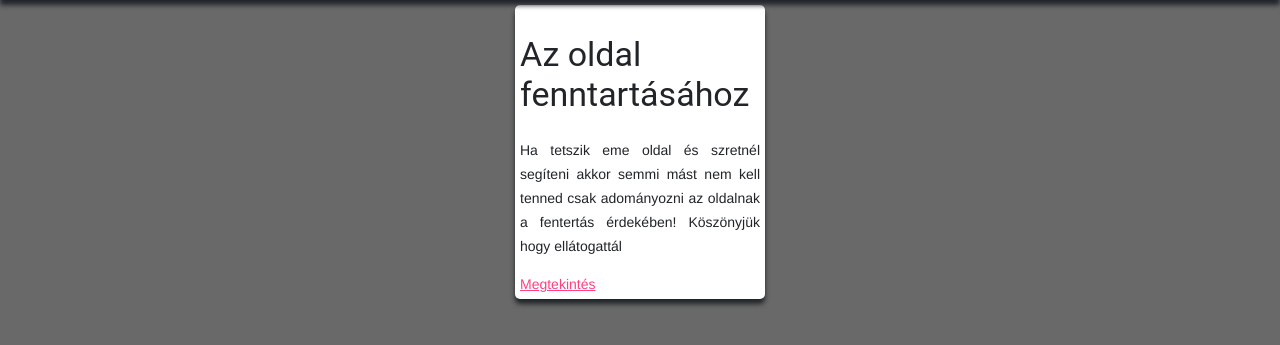
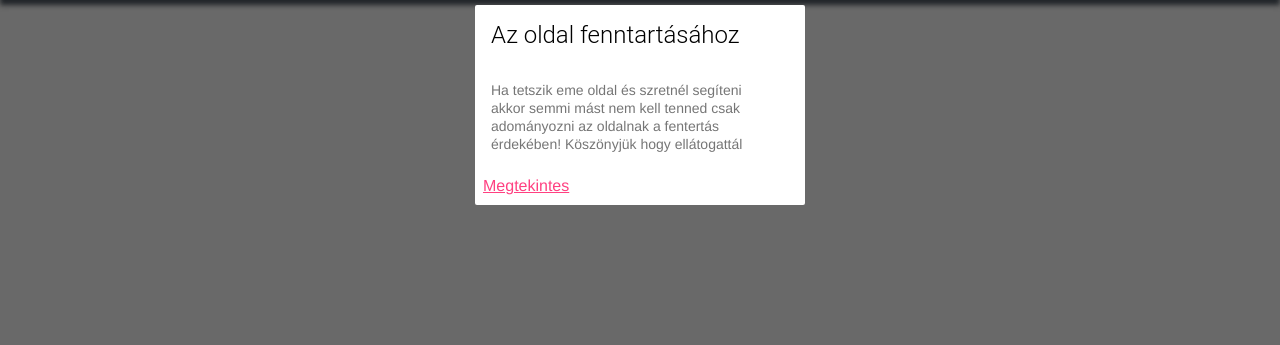
Before and after one commit to KVince002/AdomanyDjango-Rolling, a Django app: page / in a window 1280 px wide. Shown: the part 43-388 px from the top of the page. Run offline with Django 4.2, Linux system fonts and the light colour scheme; data comes from the database, SQL or seed files in the repository; some libraries are stand-ins or nearby versions.

Commit message:
home mostmár mdl kártyákat használ

```diff
--- a/AdomanyOldal/app/templates/app/home.html
+++ b/AdomanyOldal/app/templates/app/home.html
@@ -14,10 +14,16 @@
 <!-- kártyák listája -->
 <div id="kartyak">
     {%for i in promos%}
-    <div class="kartya" id="{{i.id}}">
-        <h3 class="kartyaCim">{{ i.cim }}</h3>
-        <p>{{ i.leiras }}</p>
-        <a href="{% url 'gyujtes' i.id %}">Megtekintés</a>
+    <div class="mdl-card">
+        <div class="mdl-card__title">
+            <h3 class="mdl-card__title-text">{{i.cim}}</h3>
+        </div>
+        <div class="mdl-card__supporting-text">
+            {{i.leiras}}
+        </div>
+        <div class="mdl-card__actions">
+            <a href="{% url 'gyujtes' i.id}">Megtekintes</a>
+        </div>
     </div>
     {%endfor%}
 </div>
@@ -26,10 +32,16 @@
 <!-- kártyák listája -->
 <div id="kartyak">
     {%for i in atlagos %}
-    <div class="kartya" id="{{i.id}}">
-        <h3 class="kartyaCim">{{ i.cim }}</h3>
-        <p>{{ i.leiras }}</p>
-        <a href="{% url 'gyujtes' i.id %}">Megtekintés</a>
+    <div class="mdl-card">
+        <div class="mdl-card__title">
+            <h3 class="mdl-card__title-text">{{i.cim}}</h3>
+        </div>
+        <div class="mdl-card__supporting-text">
+            {{i.leiras}}
+        </div>
+        <div class="mdl-card__actions">
+            <a href="{% url 'gyujtes' i.id}">Megtekintes</a>
+        </div>
     </div>
     {%endfor%}
 </div>
@@ -42,10 +54,16 @@
 <!-- kártyák listája -->
 <div id="kartyak">
     {%for i in promos%}
-    <div class="kartya" id="{{i.id}}">
-        <h3 class="kartyaCim">{{ i.cim }}</h3>
-        <p>{{ i.leiras }}</p>
-        <a href="{% url 'gyujtes' i.id %}">Megtekintés</a>
+    <div class="mdl-card">
+        <div class="mdl-card__title">
+            <h3 class="mdl-card__title-text">{{i.cim}}</h3>
+        </div>
+        <div class="mdl-card__supporting-text">
+            {{i.leiras}}
+        </div>
+        <div class="mdl-card__actions">
+            <a href="{% url 'gyujtes' i.id}">Megtekintes</a>
+        </div>
     </div>
     {%endfor%}
 </div>
@@ -54,10 +72,16 @@
 <!-- kártyák listája -->
 <div id="kartyak">
     {%for i in atlagos %}
-    <div class="kartya" id="{{i.id}}">
-        <h3 class="kartyaCim">{{ i.cim }}</h3>
-        <p>{{ i.leiras }}</p>
-        <a href="{% url 'gyujtes' i.id %}">Megtekintés</a>
+    <div class="mdl-card">
+        <div class="mdl-card__title">
+            <h3 class="mdl-card__title-text">{{i.cim}}</h3>
+        </div>
+        <div class="mdl-card__supporting-text">
+            {{i.leiras}}
+        </div>
+        <div class="mdl-card__actions">
+            <a href="{% url 'gyujtes' i.id}">Megtekintes</a>
+        </div>
     </div>
     {%endfor%}
 </div>
```
